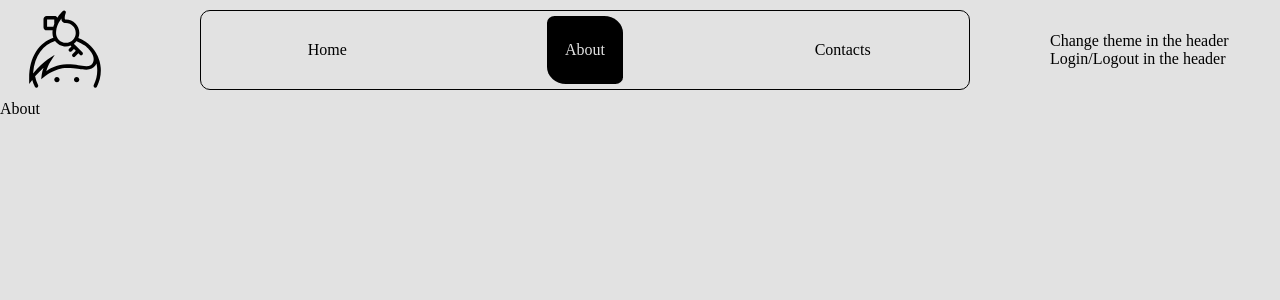
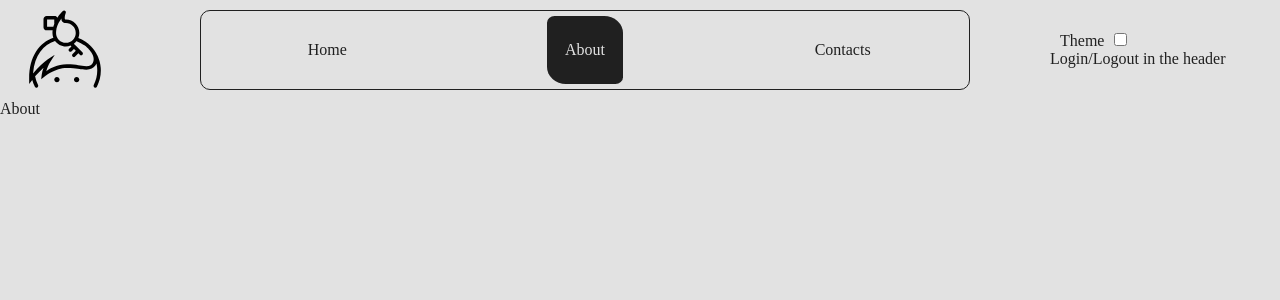
Before and after one commit to FearBeer/teach-me-please, a Next.js app: page /about in a window 1280 px wide. Shown: the top 300 px of the page. Built offline with nearby package versions, Linux system fonts and the light colour scheme.

Commit message:
first look for dark-light theme

```diff
--- a/app/components/NavLink/navLink.module.scss
+++ b/app/components/NavLink/navLink.module.scss
@@ -1,6 +1,6 @@
 .navLink {
   text-decoration: none;
-  color: black;
+  color: var(--color-main);
   border-radius: 25% 10%;
   text-transform: capitalize;
   min-width: 10%;
@@ -14,12 +14,12 @@
     border-radius: 10% 25%;
   }
   &:hover {
-    background-color: black;
+    background-color: var(--color-main);
     opacity: 0.8;
     color: var(--bg-color-main);
   }
   &.active {
-    background-color: black;
+    background-color: var(--color-main);
     color: var(--bg-color-main);
     transition: all 0.5s;
   }
--- a/app/components/Navigation/navigation.module.scss
+++ b/app/components/Navigation/navigation.module.scss
@@ -5,6 +5,6 @@
   justify-content: space-around;
   gap: 15px;
   height: 100%;
-  border: 1px solid black;
+  border: 1px solid var(--color-main);
   border-radius: 10px;
 }
--- /dev/null
+++ b/app/components/ThemeChanger/themeChanger.module.scss
@@ -0,0 +1,5 @@
+.wrapper {
+  .label {
+    padding: 10px;
+  }
+}
--- /dev/null
+++ b/app/components/ThemeChanger/themeChanger.tsx
@@ -0,0 +1,21 @@
+'use client';
+import { useContext, useState } from 'react';
+import styles from './themeChanger.module.scss';
+
+import { ThemeContext, Themes } from '@/app/contexts/ThemeContext';
+
+export default function ThemeChanger() {
+  // const [theme, setTheme] = useState('light');
+  const theme = useContext(ThemeContext);
+  function changeTheme() {
+    theme?.setCurrentTheme();
+  }
+  return (
+    <div className={`${styles.wrapper}`}>
+      <label className={styles.label} htmlFor='theme'>
+        Theme
+      </label>
+      <input type='checkbox' id='theme' onChange={changeTheme} />
+    </div>
+  );
+}
--- /dev/null
+++ b/app/contexts/ThemeContext.tsx
@@ -0,0 +1,13 @@
+import { createContext } from 'react';
+
+export enum Themes {
+  dark = 'dark',
+  light = 'light',
+}
+
+interface ThemeContext {
+  theme: Themes;
+  setCurrentTheme: () => void;
+}
+
+export const ThemeContext = createContext<ThemeContext | null>(null);
--- a/app/globals.scss
+++ b/app/globals.scss
@@ -1,5 +1,16 @@
 :root {
   --bg-color-main: #e2e2e2;
+  --color-main: #202020;
+}
+
+:root[data-theme='light'] {
+  --bg-color-main: #e2e2e2;
+  --color-main: #202020;
+}
+
+:root[data-theme='dark'] {
+  --bg-color-main: #202020;
+  --color-main: #e2e2e2;
 }
 
 * {
@@ -10,4 +21,6 @@
 
 body {
   background-color: var(--bg-color-main);
+  color: var(--color-main);
+  transition: background-color 0.2s, color 0.5s;
 }
--- a/app/layout.tsx
+++ b/app/layout.tsx
@@ -4,6 +4,8 @@ import Header from './components/Header/header';
 import Image from 'next/image';
 import logo from '../public/images/logo.svg';
 import Navigation from './components/Navigation/navigation';
+import ThemeChanger from './components/ThemeChanger/themeChanger';
+import Providers from './providers/Providers';
 
 export const metadata: Metadata = {
   title: 'Научи меня, пожалуйста',
@@ -18,6 +20,7 @@ export default function RootLayout({
   return (
     <html lang='ru'>
       <body>
+        <Providers>
           <Header>
             <Image
               src={logo}
@@ -31,11 +34,12 @@ export default function RootLayout({
             />
             <Navigation />
             <div>
-            <p>Change theme in the header</p>
+              <ThemeChanger></ThemeChanger>
               <p>Login/Logout in the header</p>
             </div>
           </Header>
           {children}
+        </Providers>
       </body>
     </html>
   );
--- /dev/null
+++ b/app/providers/Providers.tsx
@@ -0,0 +1,9 @@
+'use client';
+import { ReactNode } from 'react';
+import { ThemeProvider } from './ThemeProvider';
+
+export default function Providers({
+  children,
+}: Readonly<{ children: ReactNode }>) {
+  return <ThemeProvider>{children}</ThemeProvider>;
+}
--- /dev/null
+++ b/app/providers/ThemeProvider.tsx
@@ -0,0 +1,29 @@
+import { useEffect, useState } from 'react';
+import { ThemeContext, Themes } from '../contexts/ThemeContext';
+
+export function ThemeProvider({ children }: { children: React.ReactNode }) {
+  function getTheme() {
+    let theme = Themes.light.toString();
+    if (typeof window !== 'undefined') {
+      theme = window?.localStorage?.getItem('theme') || Themes.light;
+    }
+    return theme === Themes.light ? Themes.light : Themes.dark;
+  }
+
+  const [theme, setTheme] = useState(getTheme);
+
+  function setCurrentTheme() {
+    theme === Themes.light ? setTheme(Themes.dark) : setTheme(Themes.light);
+  }
+
+  useEffect(() => {
+    document.documentElement.dataset.theme = theme;
+    localStorage.setItem('theme', theme);
+  }, [theme]);
+
+  return (
+    <ThemeContext.Provider value={{ theme, setCurrentTheme }}>
+      {children}
+    </ThemeContext.Provider>
+  );
+}
```
Lines whose indentation alone changed are shown as unchanged.
